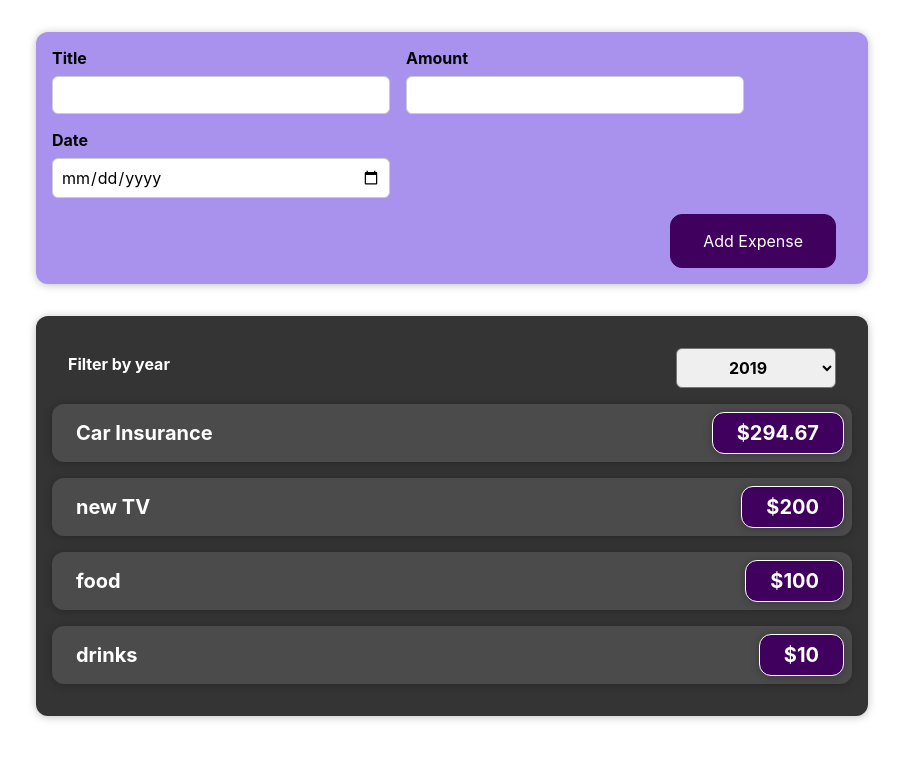
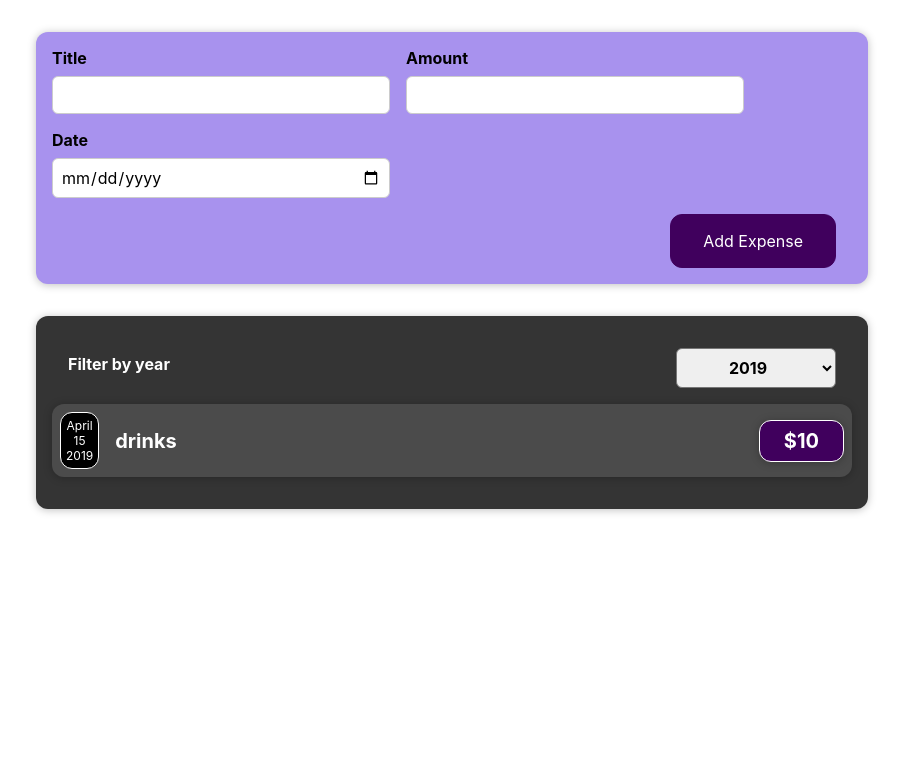
Before and after one commit to HennadiiZ/reactMxShwUdBscs, a React (Create React App) app: page / in a window 1280 px wide. Shown: the top 760 px of the page, without its empty margins (188-1091 px from the left). Built offline with nearby package versions, Linux system fonts and the light colour scheme.

Commit message:
Time to Practice_ Working with Lists

```diff
--- a/src/App.js
+++ b/src/App.js
@@ -4,10 +4,11 @@ import Expenses from './components/Expenses/Expenses';
 import NewExpense from './components/NewExpense/NewExpense';
 
 const DUMMY_EXPENSES = [
-  { id:'e1', title: 'Car Insurance', amount: 294.67, date: new Date(2021, 2, 28) },
+  { id:'e1', title: 'Car Insurance', amount: 294.67, date: new Date(2022, 2, 28) },
+  { id:'e22', title: 'new TV', amount: 200, date: new Date(2021, 3, 28) },
   { id:'e2', title: 'new TV', amount: 200, date: new Date(2021, 3, 28) },
-  { id:'e3', title: 'food', amount: 100, date: new Date(2021, 3, 19) },
-  { id:'e4', title: 'drinks', amount: 10, date: new Date(2021, 3, 15) },
+  { id:'e3', title: 'food', amount: 100, date: new Date(2020, 3, 19) },
+  { id:'e4', title: 'drinks', amount: 10, date: new Date(2019, 3, 15) },
 ];
 
 const App = () => {
--- a/src/components/Expenses/ExpenseItem.js
+++ b/src/components/Expenses/ExpenseItem.js
@@ -10,7 +10,7 @@ const ExpenseItem = (props) => {
   return (
     <Card className='expense-item'>
       <div>
-        {/* <ExpenseDate date={props.date}/> */}
+        <ExpenseDate date={props.date}/>
       </div>
 
       <div className='expense-item__description'>
--- a/src/components/Expenses/Expenses.js
+++ b/src/components/Expenses/Expenses.js
@@ -8,9 +8,13 @@ const Expenses = (props) => {
   const [filteredYear, setFilteredYear] = useState('2019');
 
   const filterChangeHandler = (selectedYear) => {
-    console.log(selectedYear, props.items);
     setFilteredYear(selectedYear);
   }
+
+  let filteredExpenses = props.items.filter((expense,i) => {
+    return expense.date.getFullYear().toString() ===  filteredYear;
+  });
+  // console.log(...filteredExpenses);
 
   return (
     <div>
@@ -21,41 +25,23 @@ const Expenses = (props) => {
           onChangeFilter={filterChangeHandler}
         />
 
-        {props.items.map((item) => {
-          // console.log(item);
+        {filteredExpenses.map((item) => (
+          <ExpenseItem
+            key={item.id}
+            title={item.title}
+            amount={item.amount}
+            date={item.date}
+          />
+        ))}
+
+        {/* {props.items.map((item) => {
           return  <ExpenseItem
                     key={item.id}
                     title={item.title}
                     amount={item.amount}
                     date={item.date}
                   />
-          // (<ExpenseItem
-          //   title={item.title}
-          //   amount={item.amount}
-          //   date={item.date}
-          // />)
-        })}
-
-        {/* <ExpenseItem
-          title={props.expenses[0].title}
-          amount={props.expenses[0].amount}
-          date={props.expenses[0].date}
-        />
-        <ExpenseItem
-          title={props.expenses[1].title}
-          amount={props.expenses[1].amount}
-          date={props.expenses[1].date}
-        />
-        <ExpenseItem
-          title={props.expenses[2].title}
-          amount={props.expenses[2].amount}
-          date={props.expenses[2].date}
-        />
-        <ExpenseItem
-          title={props.expenses[3].title}
-          amount={props.expenses[3].amount}
-          date={props.expenses[3].date}
-        /> */}
+        })} */}
       </Card>
     </div>
   )
--- a/src/index.js
+++ b/src/index.js
@@ -66,3 +66,5 @@ reportWebVitals();
 // 065 Using Stateful Lists
 
 // 066 Understanding _Keys_
+
+// 067 [assignment_solution] Time to Practice_ Working with Lists
```
